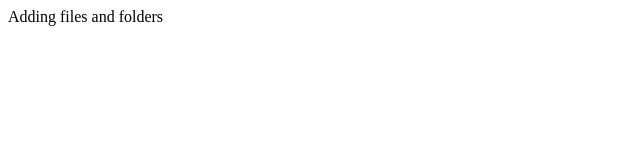
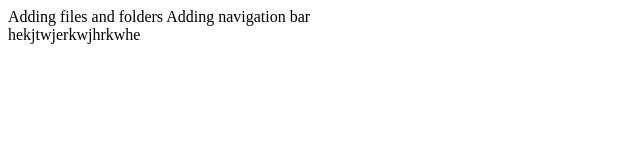
Before and after one commit to KatieLong1/Branching-test1, a plain HTML site: page index.html in a window 1280 px wide. Shown: the whole page, without its empty margins (0-640 px from the left). Drawn offline with Linux system fonts and the light colour scheme.

Commit message:
Set up navigation bar

```diff
--- a/index.html
+++ b/index.html
@@ -1 +1,2 @@
 Adding files and folders
+Adding navigation bar <nav> hekjtwjerkwjhrkwhe</nav>
```
